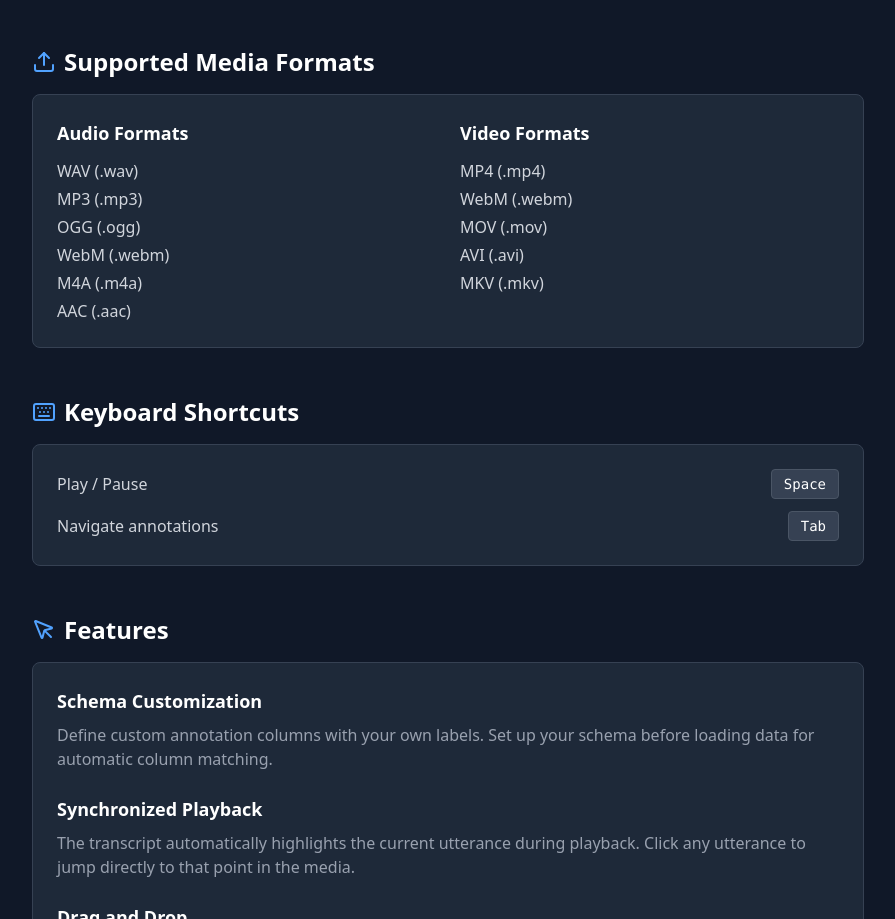
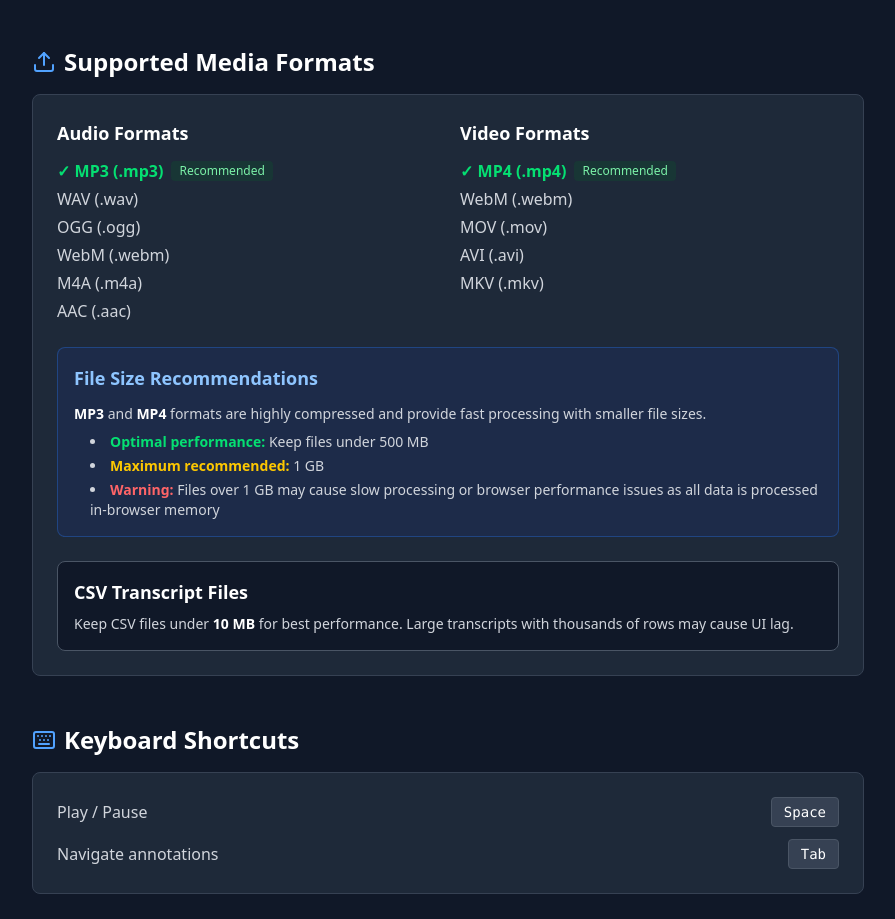
Before and after one commit to JiseungYoo/annotation, a Next.js app: page /docs in a window 1280 px wide. Shown: the part 1091-2010 px from the top of the page, without its empty margins (192-1087 px from the left). Built offline with nearby package versions, Linux system fonts and the light colour scheme.

Commit message:
comment size

```diff
--- a/src/app/docs/page.tsx
+++ b/src/app/docs/page.tsx
@@ -182,13 +182,16 @@ turn_id,speaker,start,end,utterance
             <Upload size={24} className="text-blue-400" />
             Supported Media Formats
           </h2>
-          <div className="bg-gray-800 border border-gray-700 rounded-lg p-6">
+          <div className="bg-gray-800 border border-gray-700 rounded-lg p-6 space-y-6">
             <div className="grid md:grid-cols-2 gap-6">
               <div>
                 <h3 className="font-semibold text-lg mb-3">Audio Formats</h3>
                 <ul className="space-y-1 text-gray-300">
+                  <li className="flex items-center gap-2">
+                    <span className="text-green-400 font-semibold">✓ MP3 (.mp3)</span>
+                    <span className="text-xs bg-green-900/30 text-green-300 px-2 py-0.5 rounded">Recommended</span>
+                  </li>
                   <li>WAV (.wav)</li>
-                  <li>MP3 (.mp3)</li>
                   <li>OGG (.ogg)</li>
                   <li>WebM (.webm)</li>
                   <li>M4A (.m4a)</li>
@@ -198,13 +201,39 @@ turn_id,speaker,start,end,utterance
               <div>
                 <h3 className="font-semibold text-lg mb-3">Video Formats</h3>
                 <ul className="space-y-1 text-gray-300">
-                  <li>MP4 (.mp4)</li>
+                  <li className="flex items-center gap-2">
+                    <span className="text-green-400 font-semibold">✓ MP4 (.mp4)</span>
+                    <span className="text-xs bg-green-900/30 text-green-300 px-2 py-0.5 rounded">Recommended</span>
+                  </li>
                   <li>WebM (.webm)</li>
                   <li>MOV (.mov)</li>
                   <li>AVI (.avi)</li>
                   <li>MKV (.mkv)</li>
                 </ul>
               </div>
+            </div>
+
+            {/* File Size Recommendations */}
+            <div className="bg-blue-900/20 border border-blue-500/30 rounded-lg p-4">
+              <h3 className="font-semibold text-lg mb-3 text-blue-300">File Size Recommendations</h3>
+              <div className="space-y-2 text-sm text-gray-300">
+                <p>
+                  <strong className="text-white">MP3</strong> and <strong className="text-white">MP4</strong> formats are highly compressed and provide fast processing with smaller file sizes.
+                </p>
+                <ul className="space-y-1 ml-4 list-disc list-inside">
+                  <li><strong className="text-green-400">Optimal performance:</strong> Keep files under 500 MB</li>
+                  <li><strong className="text-yellow-400">Maximum recommended:</strong> 1 GB</li>
+                  <li><strong className="text-red-400">Warning:</strong> Files over 1 GB may cause slow processing or browser performance issues as all data is processed in-browser memory</li>
+                </ul>
+              </div>
+            </div>
+
+            {/* CSV File Size */}
+            <div className="bg-gray-900 border border-gray-600 rounded-lg p-4">
+              <h3 className="font-semibold text-lg mb-2">CSV Transcript Files</h3>
+              <p className="text-sm text-gray-300">
+                Keep CSV files under <strong className="text-white">10 MB</strong> for best performance. Large transcripts with thousands of rows may cause UI lag.
+              </p>
             </div>
           </div>
         </section>
```
Also changed, not shown: 1 other file (tests, documents, lock files or other folders).
